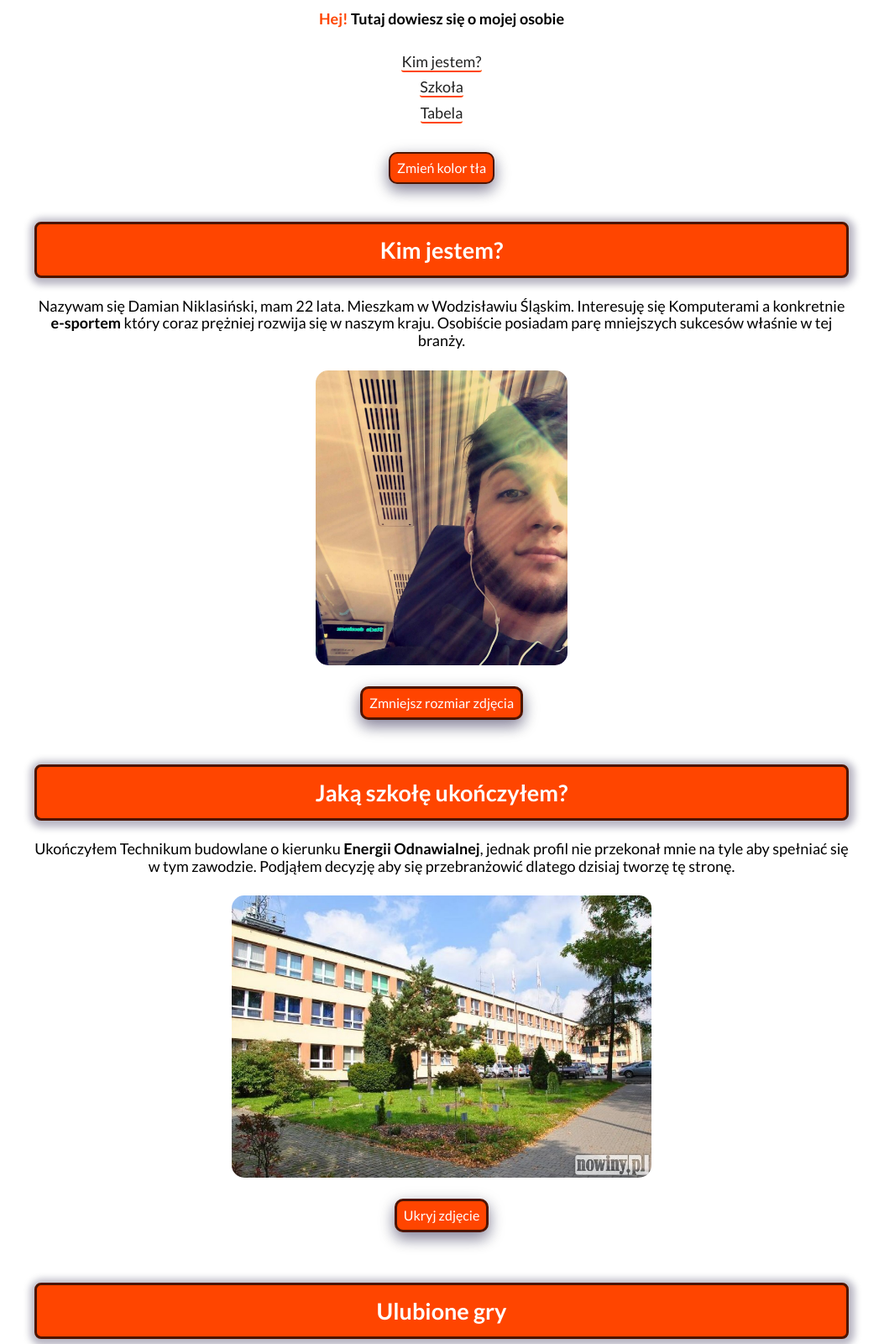
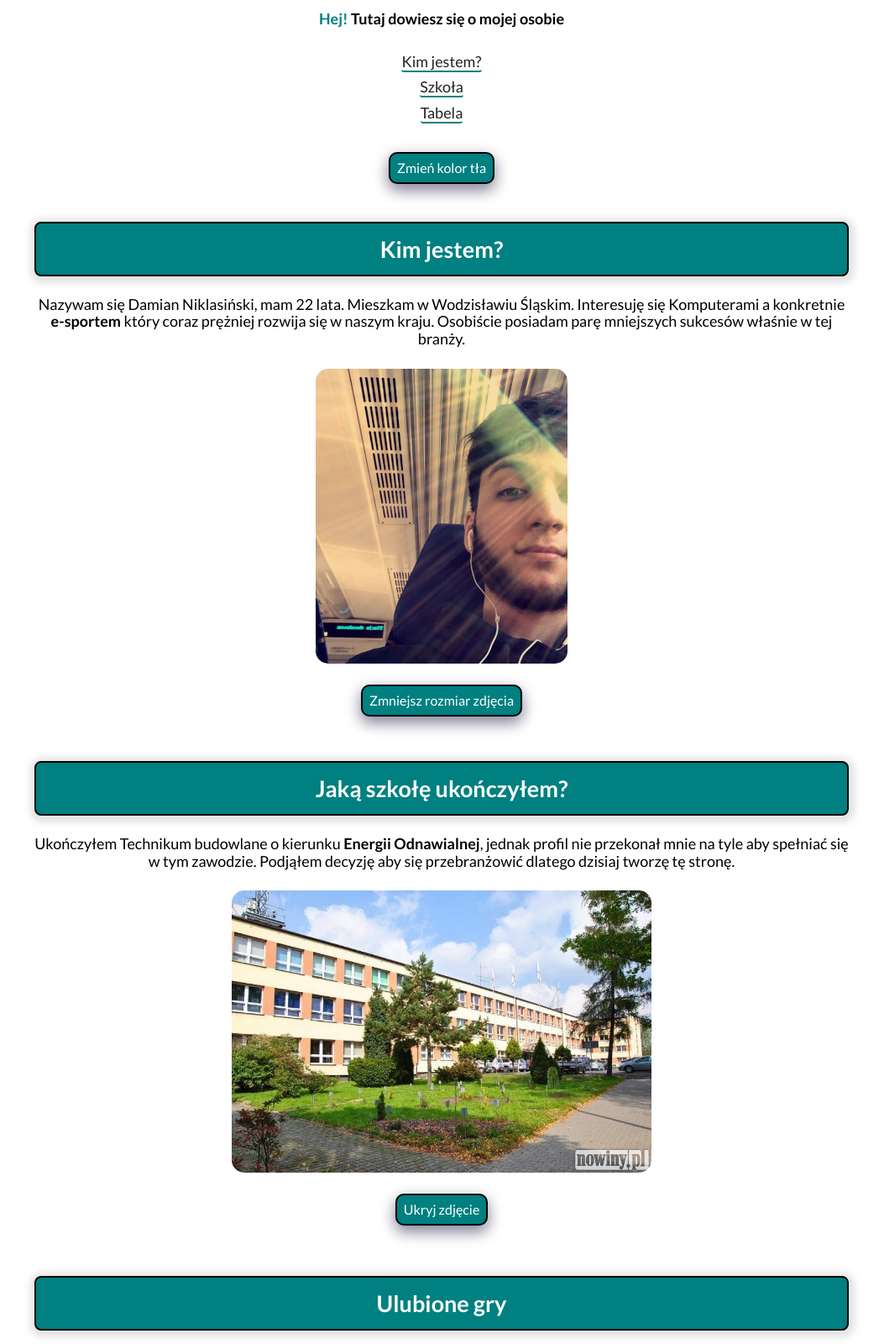
Before and after one commit to Damian-Niklasinski/homepage, a plain HTML site: page index.html in a window 1280 px wide. Shown: the top 1600 px of the page at 84% size, without its empty margins (114-1167 px from the left). Drawn offline with nearby package versions, Linux system fonts and the light colour scheme.

Commit message:
Change the colors of the homepage

```diff
--- a/css/footer.css
+++ b/css/footer.css
@@ -4,5 +4,5 @@
     margin-bottom: 35px;
     font-size: 16px;
     font-weight: 700;
-    border-bottom: 1px solid orangered;
+    border-bottom: 1px solid teal;
 }
--- a/css/globalStyle.css
+++ b/css/globalStyle.css
@@ -28,14 +28,14 @@ body {
 
 .header__headerSpan {
     text-align: center;
-    color: orangered;
+    color: teal;
 }
 
 .section__changeThemeButton {
     color: #fff;
-    background-color: orangered;
+    background-color: teal;
     margin-top: 15px;
-    border: 2px solid hsl(16, 100%, 15%);
+    border: 2px solid hsl(0, 0%, 0%);
     border-radius: 10px;
     box-shadow: 0 8px 16px 0 #09013149, 0 6px 20px 0 #09013149;
     padding: 8px;
@@ -60,10 +60,10 @@ body {
 
 .section__subHeader {
     color: #fff;
-    border: 3px solid hsl(16, 100%, 15%);
+    border: 2px solid hsl(0, 0%, 0%);
     border-radius: 8px;
-    box-shadow: 1px 2px 9px 6px #09013149;
-    background-color: orangered;
+    box-shadow: 1px 2px 9px 6px #9e9e9e49;
+    background-color: teal;
     padding: 15px;
     text-align: center;
     margin-top: 5px;
@@ -89,9 +89,9 @@ body {
 
 .section__changeSizeButton {
     color: #fff;
-    background-color: hsl(16, 100%, 50%);
+    background-color: teal;
     margin-top: 25px;
-    border: 3px solid hsl(16, 100%, 15%);
+    border: 2px solid hsl(0, 0%, 0%);
     border-radius: 10px;
     box-shadow: 0 8px 16px 0 #09013149, 0 6px 20px 0 #09013149;
     padding: 8px;
@@ -109,9 +109,9 @@ body {
 
 .section__hideSchoolPictureButton {
     color: #fff;
-    background-color: orangered;
+    background-color: teal;
     margin-top: 25px;
-    border: 3px solid hsl(16, 100%, 15%);
+    border: 2px solid hsl(0, 0%, 0%);
     border-radius: 10px;
     box-shadow: 0 8px 16px 0 #09013149, 0 6px 20px 0 #09013149;
     padding: 8px;
--- a/css/navigation.css
+++ b/css/navigation.css
@@ -16,12 +16,12 @@
     font-size: 18px;
     color: #222;
     border-radius: 3px;
-    border-bottom: 2px solid orangered;
+    border-bottom: 2px solid teal;
     margin-right: 40px;
 }
 
 .link:hover {
-    color: orangered;
+    color: teal;
 }
 
 .navigation {
@@ -42,10 +42,10 @@
     font-size: 18px;
     color: #222;
     border-radius: 3px;
-    border-bottom: 2px solid orangered;
+    border-bottom: 2px solid teal;
     margin-right: 40px;
 }
 
 .link:hover {
-    color: orangered;
+    color: teal;
 }
--- a/css/table.css
+++ b/css/table.css
@@ -20,7 +20,7 @@
     font-size: 18px;
     color: #222;
     padding: 15px;
-    border-bottom: 2px solid orangered;
+    border-bottom: 2px solid teal;
 }
 
 .table__tableCell {
@@ -35,7 +35,7 @@
 }
 
 .table__tableHeader {
-    background-color: orangered;
+    background-color: teal;
 }
 
 .table__tableRow:hover {
```
